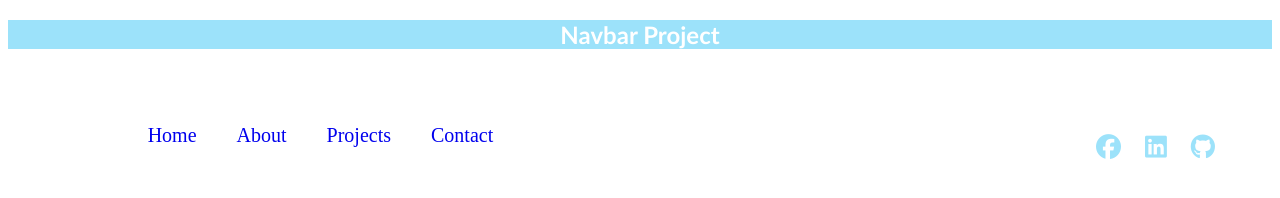
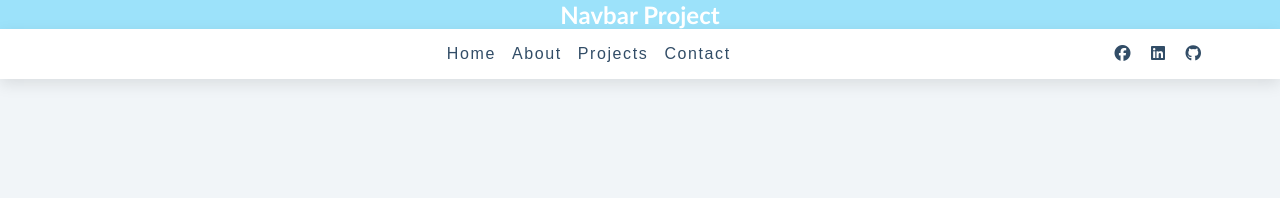
Before and after one commit to jasmeen14/navbar-project, a plain HTML site: page index.html in a window 1280 px wide. Drawn offline with Linux system fonts and the light colour scheme.

Commit message:
changes in css file

```diff
--- a/style.css
+++ b/style.css
@@ -1,3 +1,20 @@
+*,::after,::before{
+    padding: 0;
+    margin: 0;
+    box-sizing: border-box;
+}
+body{
+    background: hsl(210, 36%, 96%);
+    font-family: sans-serif;
+    color: hsl(209, 61%, 16%);
+    font-size: 1rem;
+}
+nav{
+    background: white;
+    box-shadow: 0 5px 15px rgba(0, 0, 0, 0.1);
+
+}
+
 h2{
     text-align: center;
     background-color: rgb(156, 226, 250);
@@ -6,13 +23,24 @@ h2{
     font-family: 'Gill Sans', 'Gill Sans MT', Calibri, 'Trebuchet MS', sans-serif;
 }
 .nav-header{
-    padding: 0;
-
+    padding: 20px;
+    display: flex;
+    align-items: center;
+    justify-content: space-between;
 }
 .nav-toggle{
-    display: none;
-    color:rgb(156, 226, 250) ;
+    font-size: 25px;
+    background: transparent;
+    border-color: transparent;
+    color:hsl(205, 78%, 60%) ;
     text-align: right;
+}
+.nav-toggle:hover{
+    transform: rotate(90deg);
+    color: hsl(205, 24%, 44%);
+}
+ul{
+    list-style-type: none;
 }
 .fa-solid{
 font-size: 20px;
@@ -20,26 +48,26 @@ background: transparent;
 
 }
 .links{
-    height: auto;
-    display: flex;
-    font-size: 20px;
-    list-style: none;
-}
+    height: 0;
+    overflow: hidden;
+   }
 .links a{
-
-    padding: 0;
-    margin: 20px;
+    color: hsl(209, 34%, 30%);
+    text-transform: capitalize;
+    display: block;
+    padding: 0.5rem 1rem;
+    letter-spacing: 0.1rem;
     text-decoration: none;
 }
 .links a:hover{
-    padding: 0;
-    background: transparent;
+
+    background:hsl(205, 86%, 81%);
+    padding-left: 1.5rem;
+    color: hsl(205, 78%, 60%);
 }
 .social-icons{
-    display: flex;
-    list-style: none;
-    margin-top: 40px;
-    margin-left: 500px;
+    display: none
+}
 }
 .fa-brands{
     margin: 10px;
@@ -60,8 +88,37 @@ background: transparent;
         max-width: 1170px;
         margin: 0 auto;
         display: flex;
+        flex-direction: row;
         align-items: center;
         justify-content: space-between;
         padding: 1rem;
     }
+    .nav-header{
+        padding: 0;
+    }
+    .nav-toggle{
+        display: none;
+    }
+    .links{
+        height: auto;
+        display: flex;
+    }
+    .links a{
+        padding: 0;
+        margin: 0 0.5rem;
+    }
+    .links a:hover{
+        padding: 0;
+        background: transparent;
+    }
+    .social-icons{
+        display: flex;
+    }
+    .social-icons a{
+        margin: 0 0.5rem;
+        color: hsl(209, 34%, 30%);
+    }
+    .social-icons a:hover{
+        color: hsl(205, 78%, 60%);
+    }
 }
```
